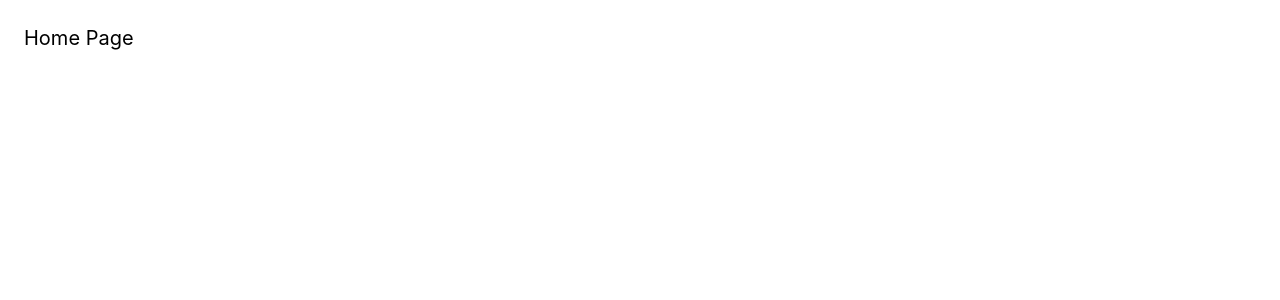
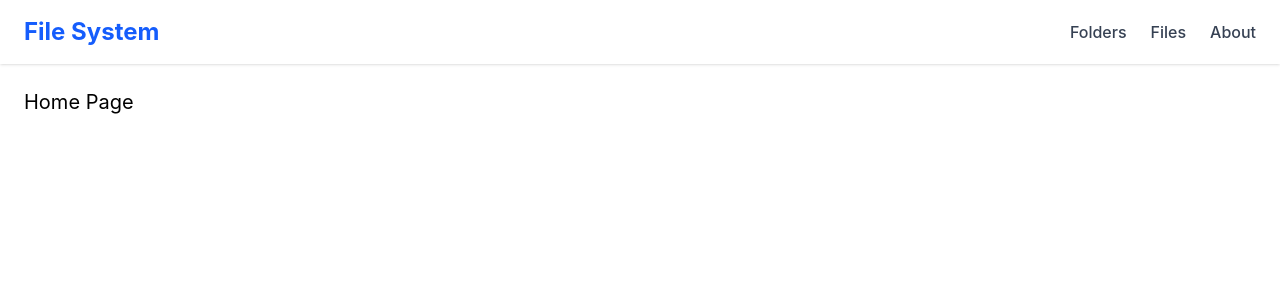
Before and after one commit to gdemko6/file-uploader, a React (Vite) app in the folder frontend/: page / in a window 1280 px wide. Shown: the top 300 px of the page. Built offline with nearby package versions, Linux system fonts and the light colour scheme.

Commit message:
Create navbar

```diff
--- a/frontend/src/App.jsx
+++ b/frontend/src/App.jsx
@@ -4,6 +4,7 @@ import {
   Route,
 } from "react-router-dom";
 
+import Navbar from "./components/Navbar";
 import HomePage from "./pages/HomePage";
 import FoldersPage from "./pages/FoldersPage";
 import FolderDetailPage from "./pages/FolderDetailPage";
@@ -11,6 +12,7 @@ import FolderDetailPage from "./pages/FolderDetailPage";
 function App() {
   return (
     <Router>
+      <Navbar />
       <Routes>
         <Route path="/" element={<HomePage />} />
         <Route path="/folders" element={<FoldersPage />} />
--- /dev/null
+++ b/frontend/src/components/Navbar.jsx
@@ -0,0 +1,45 @@
+import { NavLink } from "react-router-dom";
+
+export default function Navbar() {
+  const baseStyle = "hover:text-blue-500";
+  const activeStyle = "underline underline-offset-6 decoration-blue-300 text-lg";
+
+  return (
+    <nav className="flex items-center justify-between px-6 py-4 bg-white shadow">
+      {/* Logo */}
+      <NavLink to="/" className="text-2xl font-bold text-blue-600">
+        File System
+      </NavLink>
+
+      {/* Nav Links */}
+      <div className="space-x-6 font-medium text-gray-700">
+        <NavLink
+          to="/folders"
+          className={({ isActive }) =>
+            `${baseStyle} ${isActive ? activeStyle : ""}`
+          }
+        >
+          Folders
+        </NavLink>
+
+        <NavLink
+          to="/files"
+          className={({ isActive }) =>
+            `${baseStyle} ${isActive ? activeStyle : ""}`
+          }
+        >
+          Files
+        </NavLink>
+
+        <NavLink
+          to="/about"
+          className={({ isActive }) =>
+            `${baseStyle} ${isActive ? activeStyle : ""}`
+          }
+        >
+          About
+        </NavLink>
+      </div>
+    </nav>
+  );
+}
```
